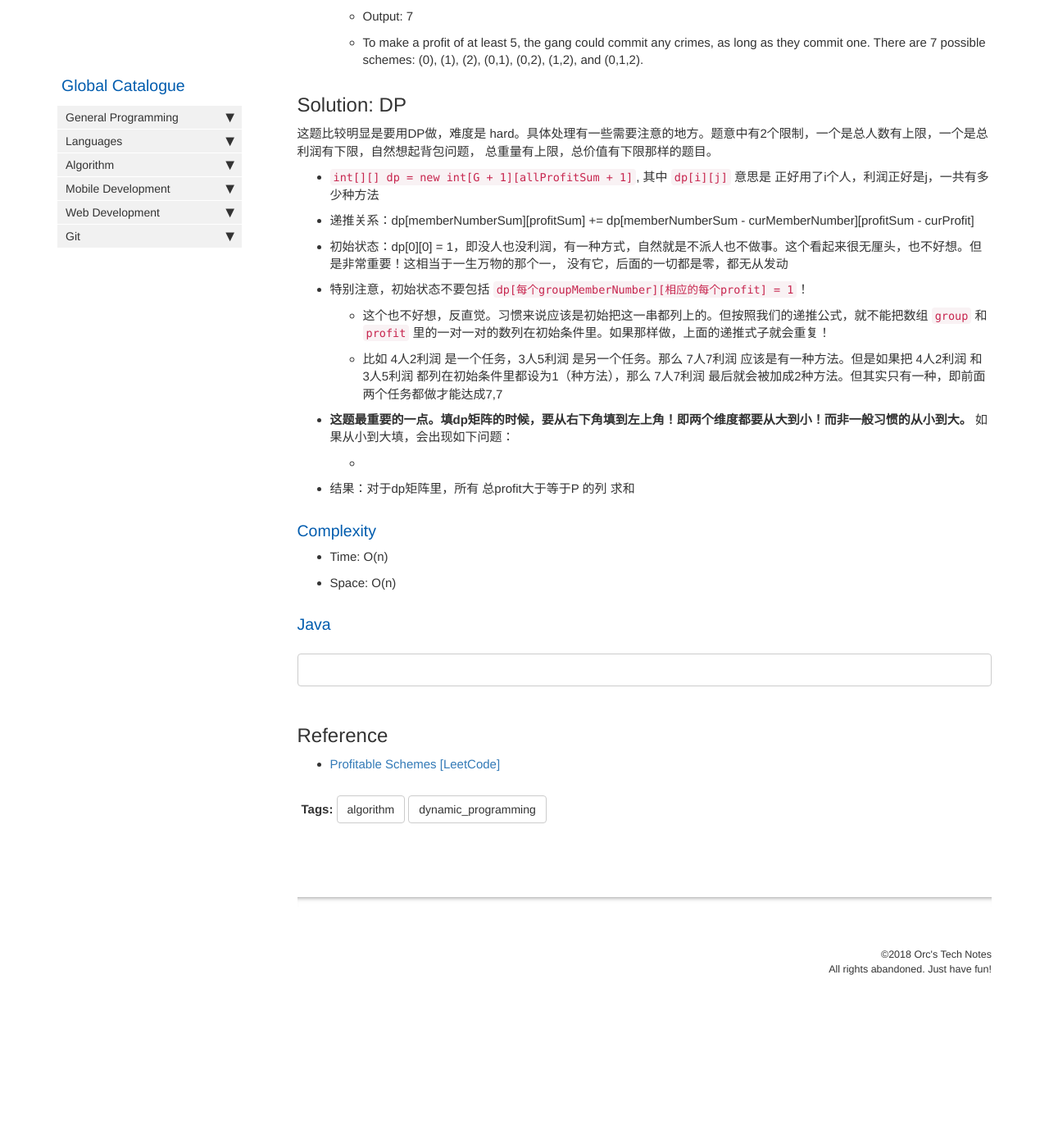
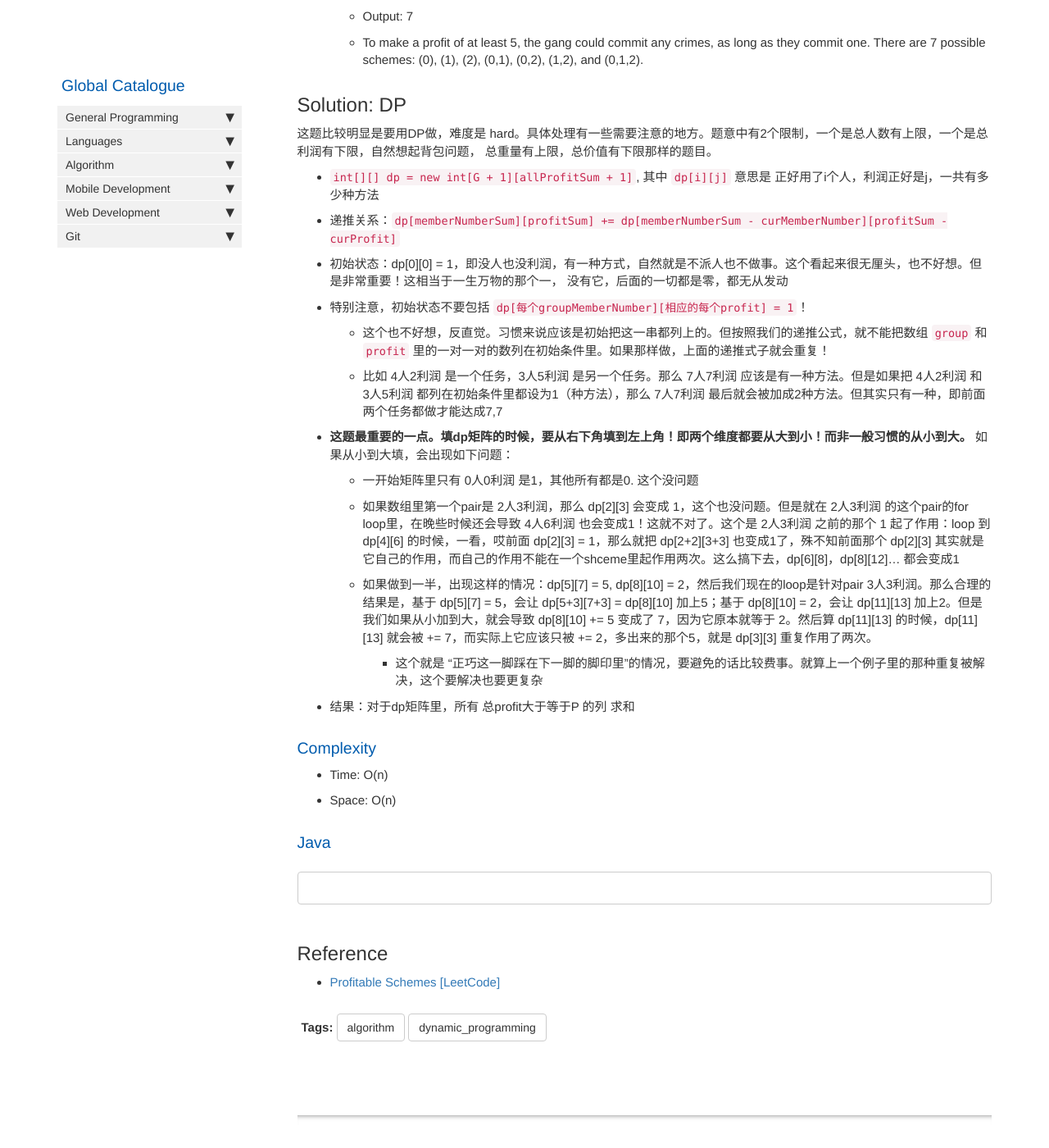
Before and after one commit to HungryOrc/hungryorc.github.io, a Jekyll site: the page built from pages/algorithm/algorithm_profitable_schemes.md, in a window 1280 px wide and 1400 px high, scrolled down 790 px. Shown: the whole window at 82% size. Built offline with Jekyll 4.4.1, drawn with Linux system fonts in a browser that asks for light colours; nearby versions of some CDN libraries; comment, search, counter and statistics services are not loaded; before the commit the page ends 2032 px from its top, so only the background shows below that.

Commit message:
Update algorithm_profitable_schemes.md

```diff
--- a/pages/algorithm/algorithm_profitable_schemes.md
+++ b/pages/algorithm/algorithm_profitable_schemes.md
@@ -37,14 +37,17 @@ How many schemes can be chosen?  Since the answer may be very large, return it m
 这题比较明显是要用DP做，难度是 hard。具体处理有一些需要注意的地方。题意中有2个限制，一个是总人数有上限，一个是总利润有下限，自然想起背包问题，
 总重量有上限，总价值有下限那样的题目。
 * `int[][] dp = new int[G + 1][allProfitSum + 1]`, 其中 `dp[i][j]` 意思是 正好用了i个人，利润正好是j，一共有多少种方法
-* 递推关系：dp[memberNumberSum][profitSum] += dp[memberNumberSum - curMemberNumber][profitSum - curProfit]
+* 递推关系：`dp[memberNumberSum][profitSum] += dp[memberNumberSum - curMemberNumber][profitSum - curProfit]`
 * 初始状态：dp[0][0] = 1，即没人也没利润，有一种方式，自然就是不派人也不做事。这个看起来很无厘头，也不好想。但是非常重要！这相当于一生万物的那个一，
 没有它，后面的一切都是零，都无从发动
 * 特别注意，初始状态不要包括 `dp[每个groupMemberNumber][相应的每个profit] = 1`！
   * 这个也不好想，反直觉。习惯来说应该是初始把这一串都列上的。但按照我们的递推公式，就不能把数组 `group` 和 `profit` 里的一对一对的数列在初始条件里。如果那样做，上面的递推式子就会重复！
   * 比如 4人2利润 是一个任务，3人5利润 是另一个任务。那么 7人7利润 应该是有一种方法。但是如果把 4人2利润 和 3人5利润 都列在初始条件里都设为1（种方法），那么 7人7利润 最后就会被加成2种方法。但其实只有一种，即前面两个任务都做才能达成7,7
 * **这题最重要的一点。填dp矩阵的时候，要从右下角填到左上角！即两个维度都要从大到小！而非一般习惯的从小到大。** 如果从小到大填，会出现如下问题：
-  *
+  * 一开始矩阵里只有 0人0利润 是1，其他所有都是0. 这个没问题
+  * 如果数组里第一个pair是 2人3利润，那么 dp[2][3] 会变成 1，这个也没问题。但是就在 2人3利润 的这个pair的for loop里，在晚些时候还会导致 4人6利润 也会变成1！这就不对了。这个是 2人3利润 之前的那个 1 起了作用：loop 到 dp[4][6] 的时候，一看，哎前面 dp[2][3] = 1，那么就把 dp[2+2][3+3] 也变成1了，殊不知前面那个 dp[2][3] 其实就是它自己的作用，而自己的作用不能在一个shceme里起作用两次。这么搞下去，dp[6][8]，dp[8][12]... 都会变成1
+  * 如果做到一半，出现这样的情况：dp[5][7] = 5, dp[8][10] = 2，然后我们现在的loop是针对pair 3人3利润。那么合理的结果是，基于 dp[5][7] = 5，会让 dp[5+3][7+3] = dp[8][10] 加上5；基于 dp[8][10] = 2，会让 dp[11][13] 加上2。但是我们如果从小加到大，就会导致 dp[8][10] += 5 变成了 7，因为它原本就等于 2。然后算 dp[11][13] 的时候，dp[11][13] 就会被 += 7，而实际上它应该只被 += 2，多出来的那个5，就是 dp[3][3] 重复作用了两次。
+    * 这个就是 “正巧这一脚踩在下一脚的脚印里”的情况，要避免的话比较费事。就算上一个例子里的那种重复被解决，这个要解决也要更复杂
 * 结果：对于dp矩阵里，所有 总profit大于等于P 的列 求和
 
 ### Complexity
```
